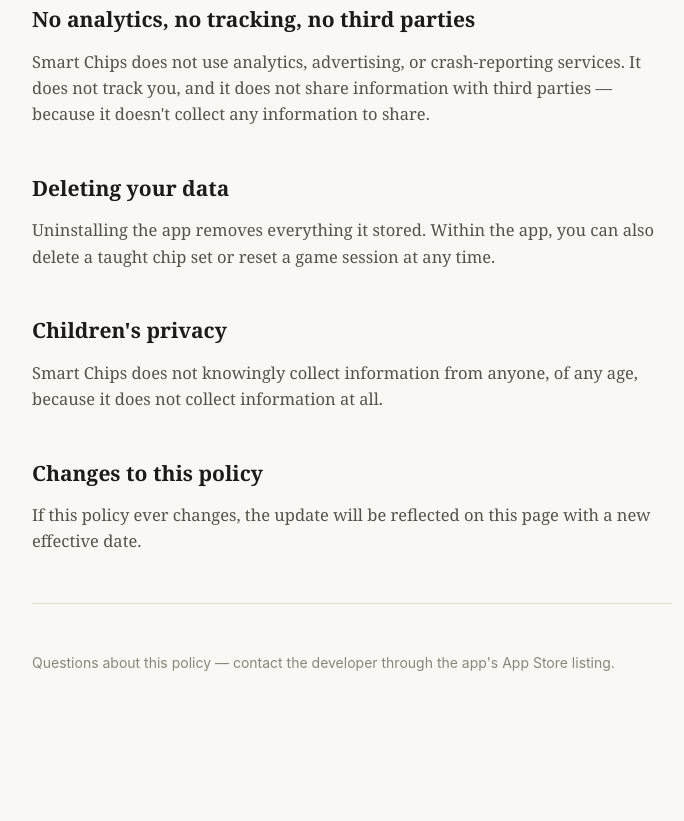
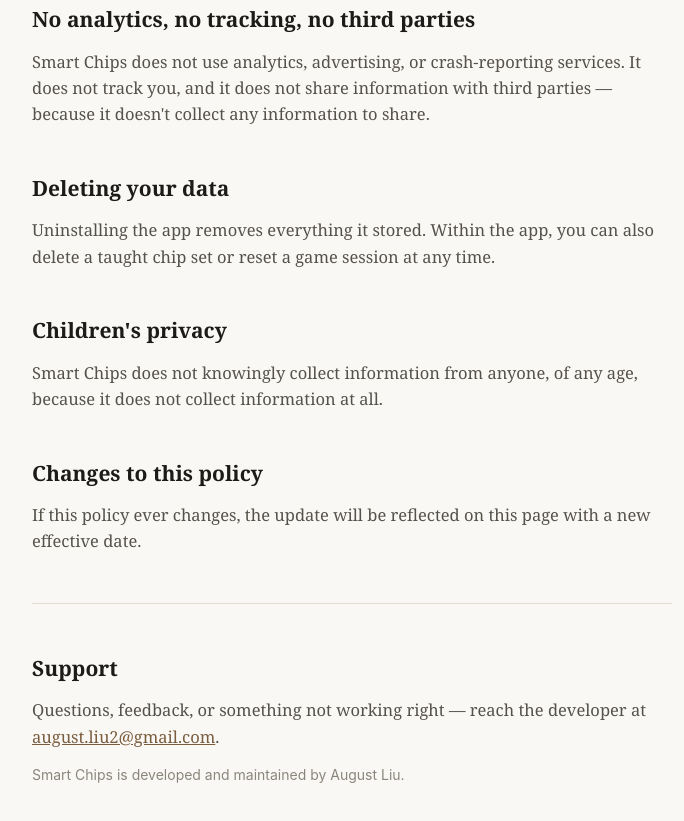
Before and after one commit to bl2578/SmartChips-Legal, a plain HTML site: page index.html in a window 1280 px wide. Shown: the part 1124-1945 px from the top of the page, without its empty margins (288-972 px from the left). Before the commit the page ends 1892 px from the top, so only its background shows below. Drawn offline with Linux system fonts and the light colour scheme.

Commit message:
Add support contact section

```diff
--- a/index.html
+++ b/index.html
@@ -74,6 +74,7 @@
   ul { margin: 0 0 14px; padding-left: 22px; }
   li { margin-bottom: 8px; }
   .rule { border: none; border-top: 1px solid var(--rule); margin: 48px 0; }
+  a { color: var(--accent); }
   .contact {
     font-family: -apple-system, BlinkMacSystemFont, sans-serif;
     font-size: 14px;
@@ -121,7 +122,10 @@
 
   <hr class="rule">
 
-  <p class="contact">Questions about this policy — contact the developer through the app's App Store listing.</p>
+  <h2 id="support">Support</h2>
+  <p>Questions, feedback, or something not working right — reach the developer at <a href="mailto:august.liu2@gmail.com">august.liu2@gmail.com</a>.</p>
+
+  <p class="contact">Smart Chips is developed and maintained by August Liu.</p>
 </div>
 </body>
 </html>
```
